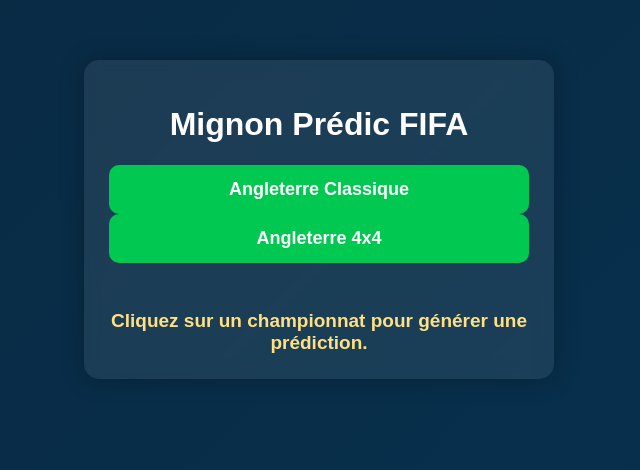
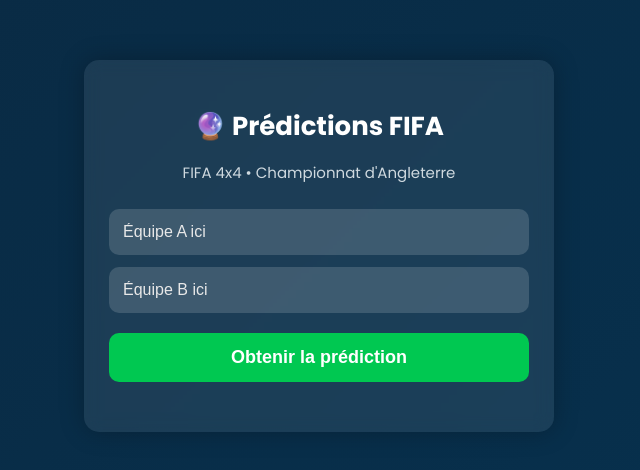
Before and after one commit to marceljulien801-blip/mignonpredicfifa.github.io, a plain HTML site: page index.html in a window 1280 px wide. Shown: the whole page, without its empty margins (321-961 px from the left). Drawn offline with Linux system fonts and the light colour scheme.

Commit message:
Update index.html

```diff
--- a/index.html
+++ b/index.html
@@ -5,20 +5,25 @@
     <meta name="viewport" content="width=device-width, initial-scale=1.0">
     <title>Mignon Prédic FIFA</title>
     <link rel="stylesheet" href="style.css">
+    <link href="https://fonts.googleapis.com/css2?family=Poppins:wght@300;400;600;700&display=swap" rel="stylesheet">
 </head>
+
 <body>
 
     <div class="container">
-    <h1>Mignon Prédic FIFA</h1>
 
-    <div class="buttons">
-      <button onclick="predict('classic')">Angleterre Classique</button>
-      <button onclick="predict('fourfour')">Angleterre 4x4</button>
+        <h2>🔮 Prédictions FIFA</h2>
+        <p class="subtitle">FIFA 4x4 • Championnat d'Angleterre</p>
+
+        <div class="input-group">
+            <input type="text" id="teamA" placeholder="Équipe A ici">
+            <input type="text" id="teamB" placeholder="Équipe B ici">
         </div>
 
-    <div id="result" class="result-box">
-      Cliquez sur un championnat pour générer une prédiction.
-    </div>
+        <button id="predictBtn">Obtenir la prédiction</button>
+
+        <p id="result"></p>
+
     </div>
 
     <script src="script.js"></script>
```
Lines whose indentation alone changed are shown as unchanged.
